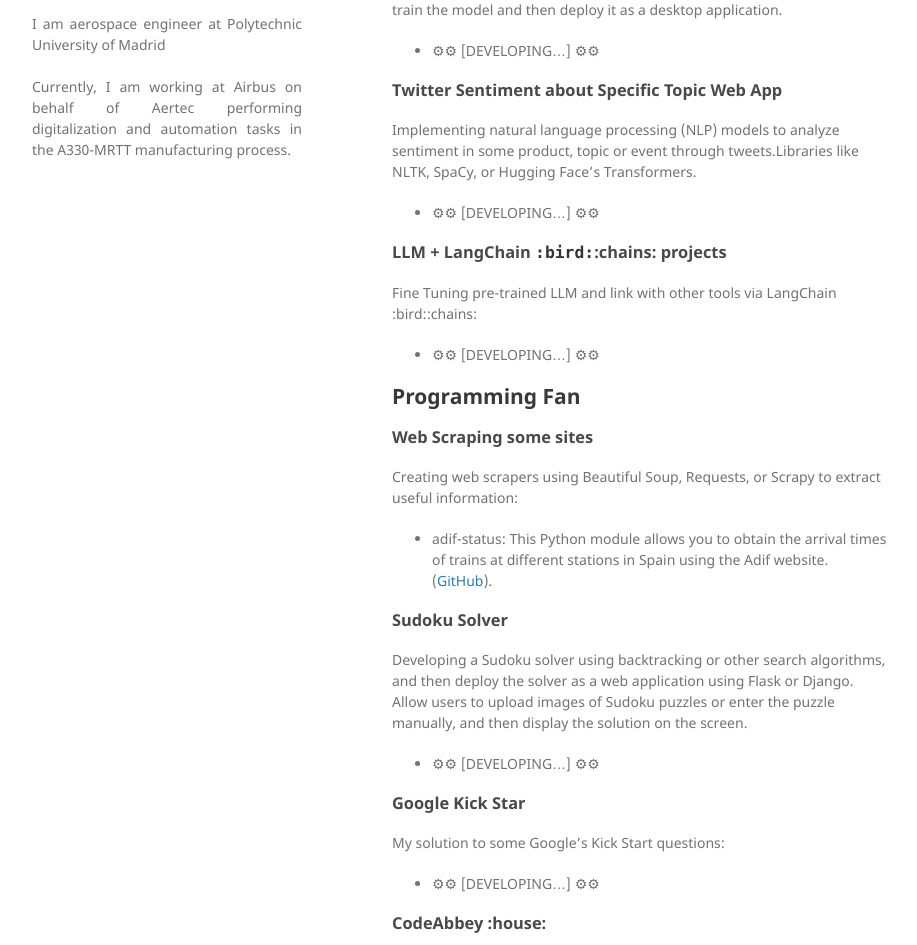
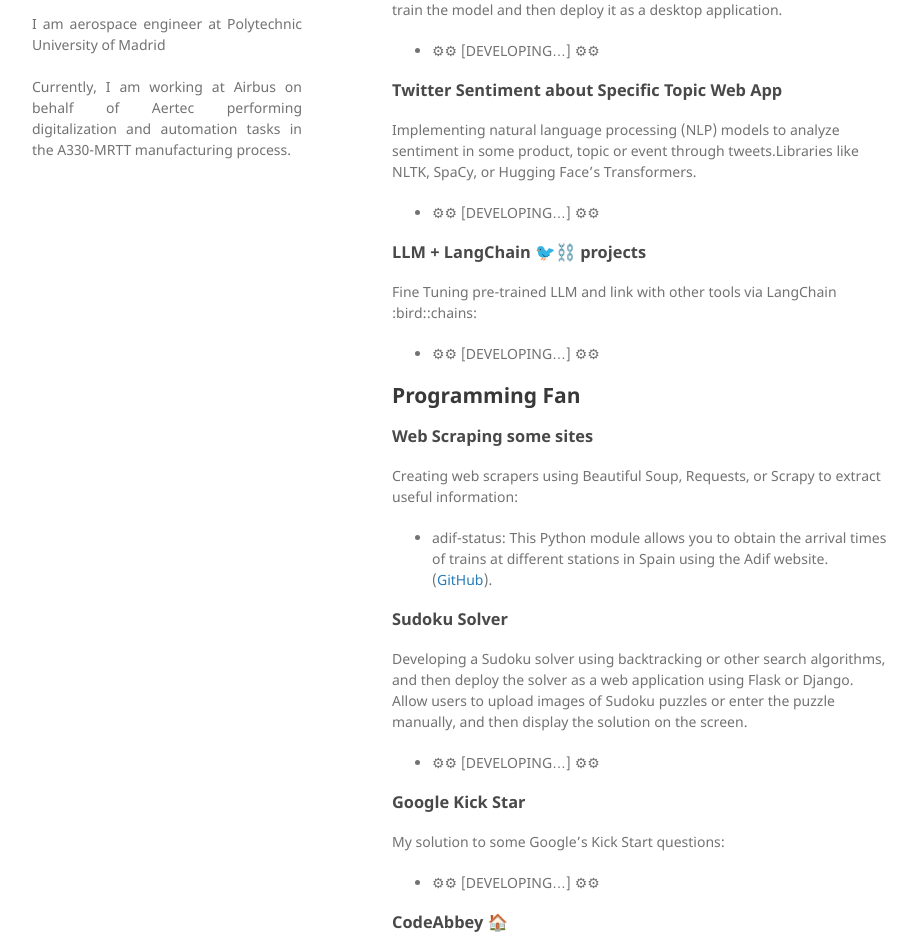
Before and after one commit to fjguillen-96/fjguillen-96.github.io, a Jekyll site: the page built from index.md, in a window 1280 px wide and 1400 px high. Shown: the part 395-1340 px from the top of the window, without its empty margins (178-1095 px from the left). Built offline with Jekyll 4.4.1, drawn with Linux system fonts in a browser that asks for light colours; nearby versions of some CDN libraries; our own code applies the rules of GitHub Pages for plain Markdown files; some of the changed lines change nothing that is shown.

Commit message:
modified:   index.md

```diff
--- a/index.md
+++ b/index.md
@@ -20,7 +20,7 @@ Implementing natural language processing (NLP) models to analyze sentiment in so
 
 * &#9881;&#9881; [DEVELOPING...] &#9881;&#9881;
 
-### <span class="llm-lang">LLM + LangChain `:bird:`:chains: projects</span>
+### <span class="llm-lang">LLM + LangChain 🐦⛓️ projects</span>
 
 Fine Tuning pre-trained LLM and link with other tools via LangChain :bird::chains:
 
@@ -44,7 +44,7 @@ My solution to some Google's Kick Start questions:
 
 * &#9881;&#9881; [DEVELOPING...] &#9881;&#9881;
 
-### <span class="codeabbey">CodeAbbey :house:</span>
+### <span class="codeabbey">CodeAbbey 🏠</span>
 
 At the request of the web itself I can't publish in Github the resolution to the problems, so I leave here the [link](https://www.codeabbey.com/index/task_list) to the web with all the problems it contains. [*if you want the code of any of them you can ask me for it without any problem  *]
 
```
